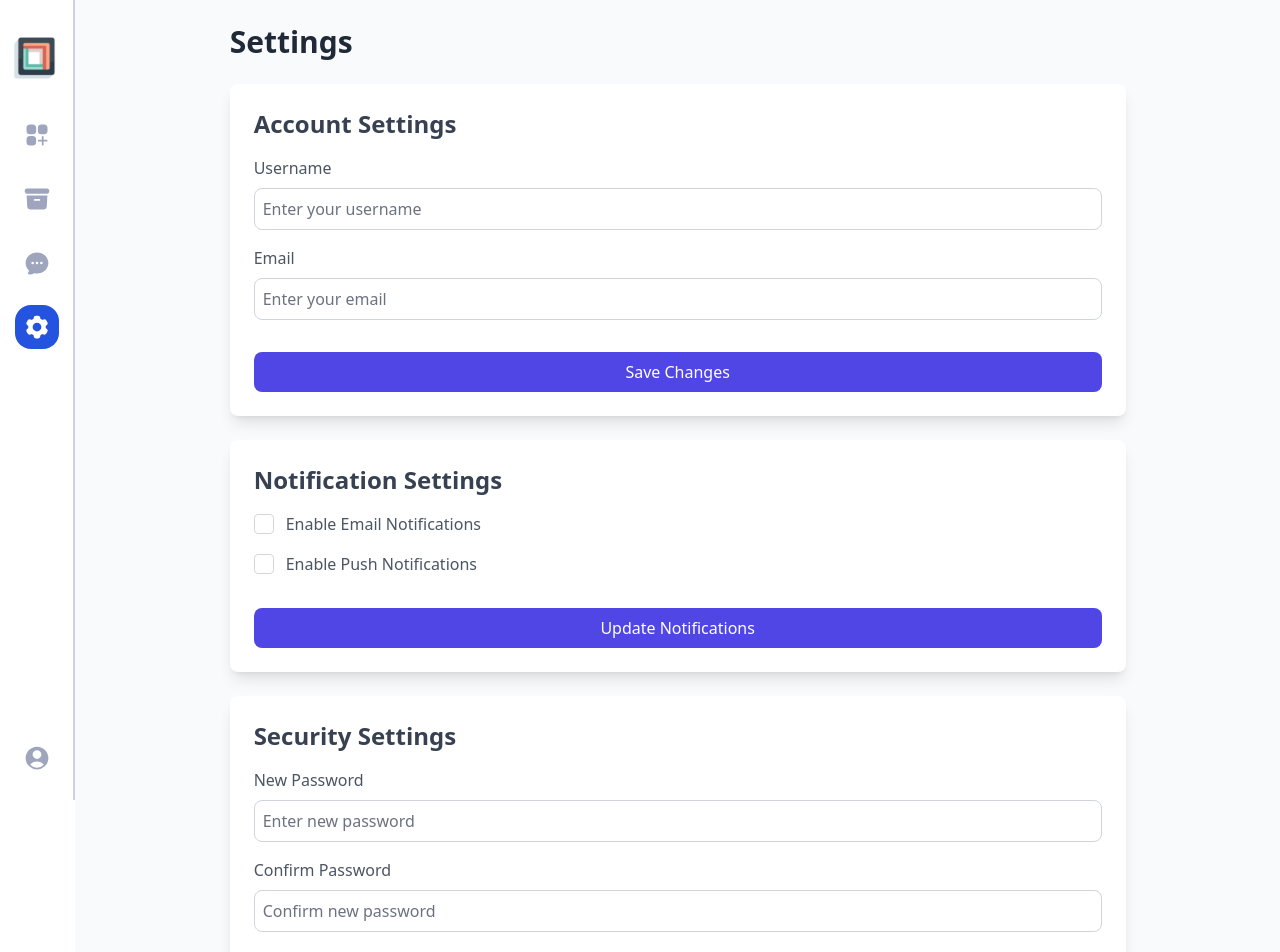
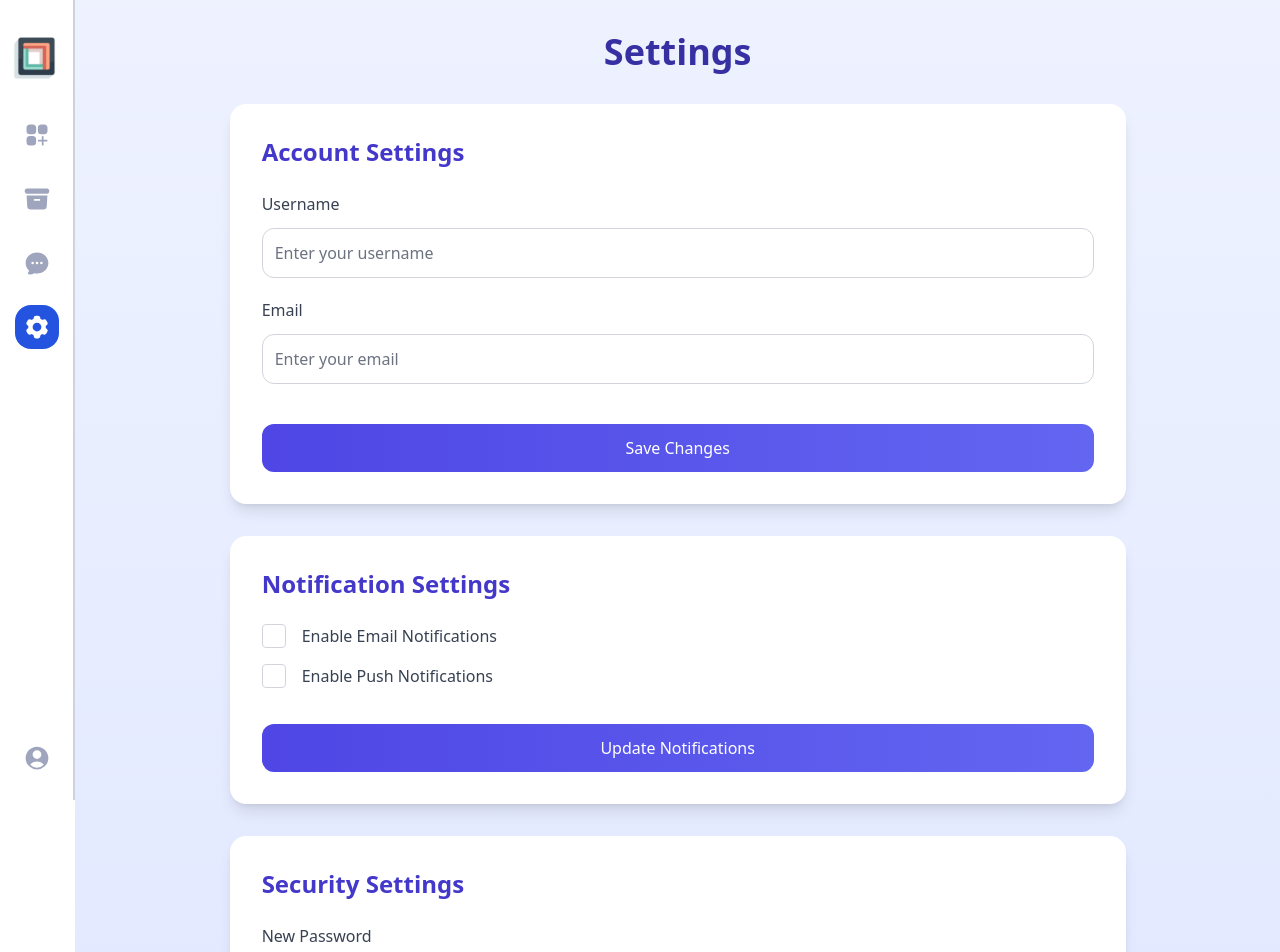
Before and after one commit to hasiburrahmanakash79/Task-manager, a React (Vite) app: page /settings in a window 1280 px wide. Shown: the top 952 px of the page. Built offline with nearby package versions, Linux system fonts and the light colour scheme; no server answers; sample sign-in values are in the browser's storage.

Commit message:
make another user profile

```diff
--- a/src/pages/Settings.jsx
+++ b/src/pages/Settings.jsx
@@ -1,45 +1,46 @@
-
 const Settings = () => {
   return (
-    <div className="min-h-screen bg-gray-50 flex flex-col items-center p-6">
+    <div className="min-h-screen bg-gradient-to-b from-indigo-50 to-indigo-100 flex flex-col items-center p-8">
       <div className="w-full max-w-4xl">
-        <h1 className="text-3xl font-bold text-gray-800 mb-6">Settings</h1>
-        <div className="bg-white shadow-lg rounded-lg p-6 mb-6">
-          <h2 className="text-2xl font-semibold text-gray-700 mb-4">Account Settings</h2>
-          <div className="flex flex-col gap-4">
+        <h1 className="text-4xl font-extrabold text-indigo-800 mb-8 text-center">Settings</h1>
+
+        {/* Account Settings */}
+        <div className="bg-white shadow-lg rounded-2xl p-8 mb-8">
+          <h2 className="text-2xl font-semibold text-indigo-700 mb-6">Account Settings</h2>
+          <div className="flex flex-col gap-5">
             <div>
-              <label className="text-gray-600 font-medium">Username</label>
+              <label className="text-gray-700 font-medium">Username</label>
               <input
                 type="text"
-                className="w-full mt-2 p-2 border border-gray-300 rounded-lg focus:outline-none focus:ring-2 focus:ring-indigo-500"
+                className="w-full mt-3 p-3 border border-gray-300 rounded-xl focus:outline-none focus:ring-2 focus:ring-indigo-500 transition"
                 placeholder="Enter your username"
               />
             </div>
             <div>
-              <label className="text-gray-600 font-medium">Email</label>
+              <label className="text-gray-700 font-medium">Email</label>
               <input
                 type="email"
-                className="w-full mt-2 p-2 border border-gray-300 rounded-lg focus:outline-none focus:ring-2 focus:ring-indigo-500"
+                className="w-full mt-3 p-3 border border-gray-300 rounded-xl focus:outline-none focus:ring-2 focus:ring-indigo-500 transition"
                 placeholder="Enter your email"
               />
             </div>
-            <button className="bg-indigo-600 text-white py-2 px-4 rounded-lg mt-4 hover:bg-indigo-700 transition">
+            <button className="bg-gradient-to-r from-indigo-600 to-indigo-500 text-white py-3 px-6 rounded-xl mt-5 hover:bg-indigo-700 transition">
               Save Changes
             </button>
           </div>
         </div>
 
         {/* Notification Settings */}
-        <div className="bg-white shadow-lg rounded-lg p-6 mb-6">
-          <h2 className="text-2xl font-semibold text-gray-700 mb-4">Notification Settings</h2>
+        <div className="bg-white shadow-lg rounded-2xl p-8 mb-8">
+          <h2 className="text-2xl font-semibold text-indigo-700 mb-6">Notification Settings</h2>
           <div className="flex flex-col gap-4">
             <div className="flex items-center">
               <input
                 type="checkbox"
                 id="emailNotifications"
-                className="w-5 h-5 text-indigo-600 border-gray-300 rounded focus:ring-indigo-500"
+                className="w-6 h-6 text-indigo-600 border-gray-300 rounded focus:ring-indigo-500 transition"
               />
-              <label htmlFor="emailNotifications" className="ml-3 text-gray-600">
+              <label htmlFor="emailNotifications" className="ml-4 text-gray-700">
                 Enable Email Notifications
               </label>
             </div>
@@ -47,39 +48,39 @@ const Settings = () => {
               <input
                 type="checkbox"
                 id="pushNotifications"
-                className="w-5 h-5 text-indigo-600 border-gray-300 rounded focus:ring-indigo-500"
+                className="w-6 h-6 text-indigo-600 border-gray-300 rounded focus:ring-indigo-500 transition"
               />
-              <label htmlFor="pushNotifications" className="ml-3 text-gray-600">
+              <label htmlFor="pushNotifications" className="ml-4 text-gray-700">
                 Enable Push Notifications
               </label>
             </div>
-            <button className="bg-indigo-600 text-white py-2 px-4 rounded-lg mt-4 hover:bg-indigo-700 transition">
+            <button className="bg-gradient-to-r from-indigo-600 to-indigo-500 text-white py-3 px-6 rounded-xl mt-5 hover:bg-indigo-700 transition">
               Update Notifications
             </button>
           </div>
         </div>
 
         {/* Security Settings */}
-        <div className="bg-white shadow-lg rounded-lg p-6">
-          <h2 className="text-2xl font-semibold text-gray-700 mb-4">Security Settings</h2>
-          <div className="flex flex-col gap-4">
+        <div className="bg-white shadow-lg rounded-2xl p-8">
+          <h2 className="text-2xl font-semibold text-indigo-700 mb-6">Security Settings</h2>
+          <div className="flex flex-col gap-5">
             <div>
-              <label className="text-gray-600 font-medium">New Password</label>
+              <label className="text-gray-700 font-medium">New Password</label>
               <input
                 type="password"
-                className="w-full mt-2 p-2 border border-gray-300 rounded-lg focus:outline-none focus:ring-2 focus:ring-indigo-500"
+                className="w-full mt-3 p-3 border border-gray-300 rounded-xl focus:outline-none focus:ring-2 focus:ring-indigo-500 transition"
                 placeholder="Enter new password"
               />
             </div>
             <div>
-              <label className="text-gray-600 font-medium">Confirm Password</label>
+              <label className="text-gray-700 font-medium">Confirm Password</label>
               <input
                 type="password"
-                className="w-full mt-2 p-2 border border-gray-300 rounded-lg focus:outline-none focus:ring-2 focus:ring-indigo-500"
+                className="w-full mt-3 p-3 border border-gray-300 rounded-xl focus:outline-none focus:ring-2 focus:ring-indigo-500 transition"
                 placeholder="Confirm new password"
               />
             </div>
-            <button className="bg-red-600 text-white py-2 px-4 rounded-lg mt-4 hover:bg-red-700 transition">
+            <button className="bg-gradient-to-r from-red-600 to-red-500 text-white py-3 px-6 rounded-xl mt-5 hover:bg-red-700 transition">
               Save Security Settings
             </button>
           </div>
```
